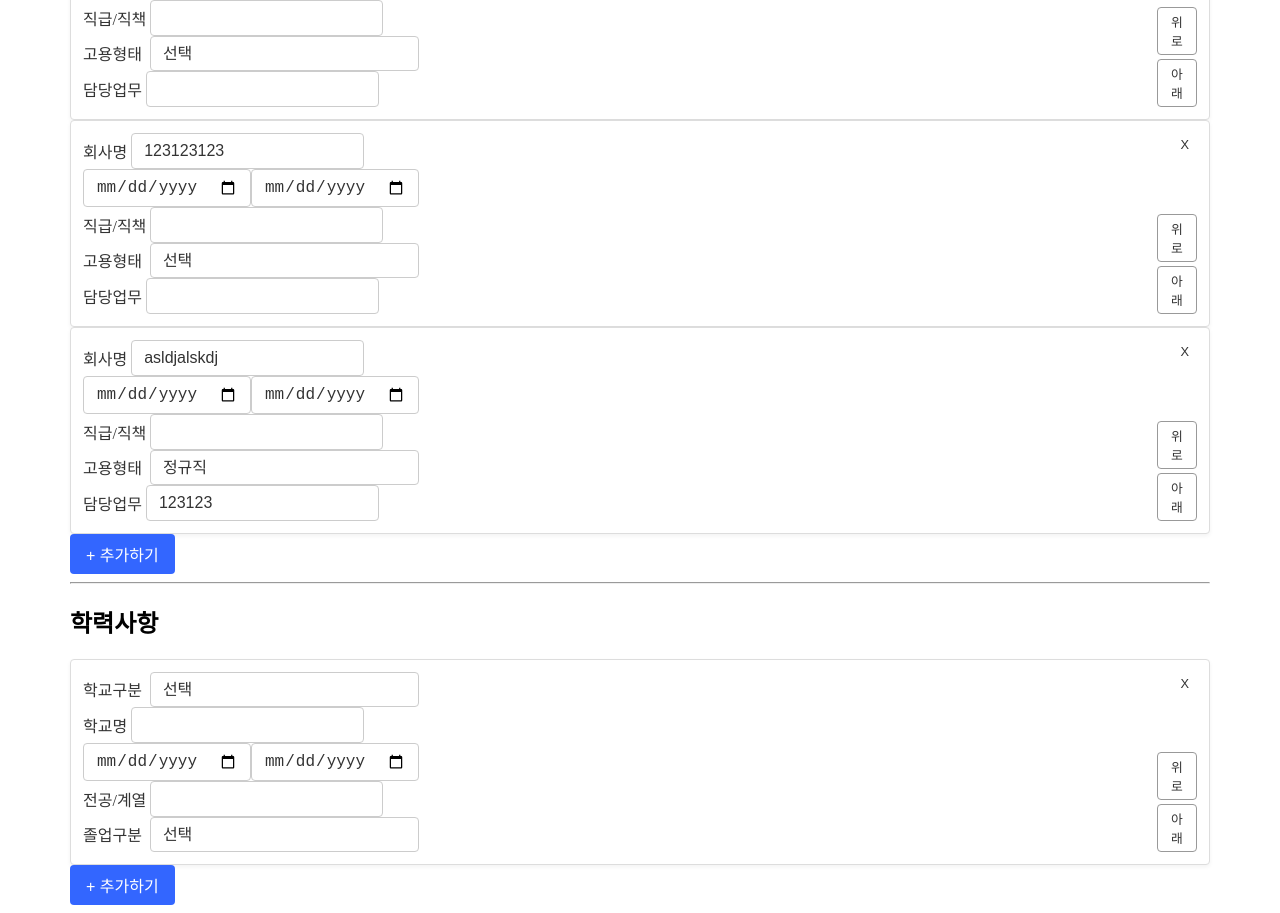
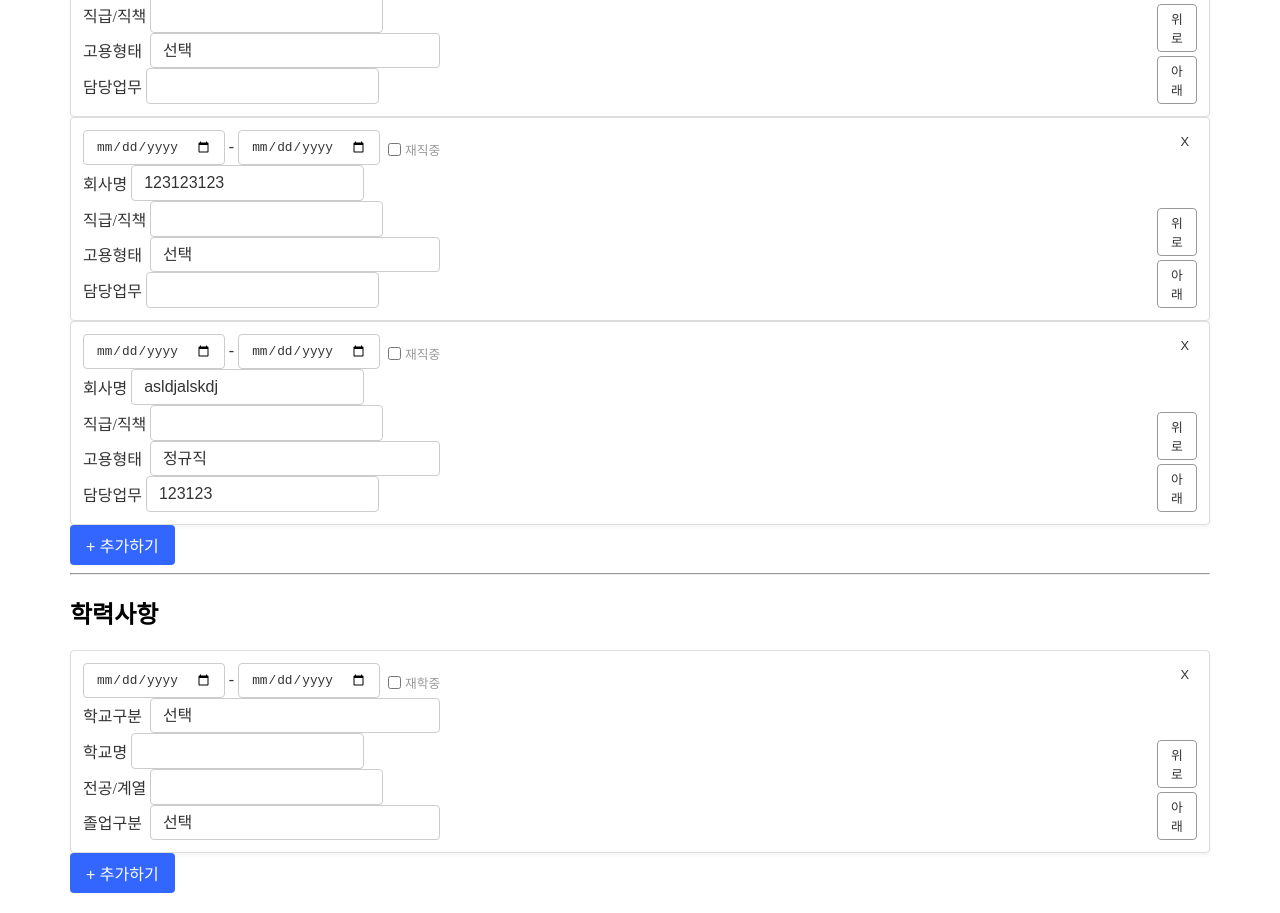
Before and after one commit to daeunkim212/resume-creator, a React (Vite) app: page / in a window 1280 px wide. Shown: the part 220-1133 px from the top of the page. Built offline with nearby package versions, Linux system fonts and the light colour scheme; data requests are answered from the project's data file.

Commit message:
Feat: dateRangeInput 컴포넌트 생성 및 validation 추가

```diff
--- /dev/null
+++ b/components/molecules/dateRangeInput.tsx
@@ -0,0 +1,106 @@
+import React, { useState } from "react";
+import styled from "styled-components";
+import Input from "../atoms/input";
+import theme from "../../src/theme";
+
+interface DateRangeInputProps {
+  startDate: string;
+  endDate: string;
+  onStartDateChange: (e: React.ChangeEvent<HTMLInputElement>) => void;
+  onEndDateChange: (e: React.ChangeEvent<HTMLInputElement>) => void;
+  checkboxMessage?: string;
+}
+
+export default function DateRangeInput({
+  startDate,
+  endDate,
+  onStartDateChange,
+  onEndDateChange,
+  checkboxMessage,
+}: DateRangeInputProps) {
+  const [hideEndDate, setHideEndDate] = useState(false);
+  const [errorMessage, setErrorMessage] = useState("");
+
+  const handleCheckboxChange = (e: React.ChangeEvent<HTMLInputElement>) => {
+    setHideEndDate(e.target.checked);
+  };
+
+  const handleStartDateChange = (e: React.ChangeEvent<HTMLInputElement>) => {
+    if (e.target.value > endDate)
+      setErrorMessage("끝나는 날이 시작하는 날보다 빠를 수 없습니다.");
+    else setErrorMessage("");
+    onStartDateChange(e);
+    console.log(startDate, endDate);
+  };
+
+  const handleEndDateChange = (e: React.ChangeEvent<HTMLInputElement>) => {
+    if (hideEndDate) {
+      return;
+    }
+    if (e.target.value < startDate)
+      setErrorMessage("끝나는 날이 시작하는 날보다 빠를 수 없습니다.");
+    else setErrorMessage("");
+    onEndDateChange(e);
+    console.log(startDate, endDate);
+  };
+
+  return (
+    <div>
+      <DateInputContainer>
+        <Input
+          type="date"
+          value={startDate}
+          onChange={handleStartDateChange}
+          componentSize="small"
+        />
+        {!hideEndDate && (
+          <>
+            -
+            <Input
+              type="date"
+              value={endDate}
+              onChange={handleEndDateChange}
+              componentSize="small"
+            />
+          </>
+        )}
+        <CheckboxContainer>
+          <Checkbox
+            type="checkbox"
+            checked={hideEndDate}
+            onChange={handleCheckboxChange}
+          />
+          {checkboxMessage && <CheckboxLabel>{checkboxMessage}</CheckboxLabel>}
+        </CheckboxContainer>
+      </DateInputContainer>
+      {errorMessage && <ErrorLabel>{errorMessage}</ErrorLabel>}
+    </div>
+  );
+}
+
+const CheckboxContainer = styled.div`
+  display: flex;
+  align-items: center;
+  margin-top: 4px;
+`;
+
+const Checkbox = styled.input`
+  margin-right: 4px;
+`;
+
+const CheckboxLabel = styled.label`
+  font-size: 0.8rem;
+  font-weight: 500;
+  color: #999999;
+`;
+
+const ErrorLabel = styled.span`
+  font-size: 0.8rem;
+  color: ${theme.color.red};
+`;
+
+const DateInputContainer = styled.div`
+  display: flex;
+  align-items: center;
+  gap: 4px;
+`;
--- a/src/App.tsx
+++ b/src/App.tsx
@@ -5,6 +5,7 @@ import Input from "../components/atoms/input";
 import Select from "../components/atoms/select";
 import Item from "../components/molecules/item";
 import Modal from "../components/molecules/modal";
+import DateRangeInput from "../components/molecules/dateRangeInput";
 import { Educations, PastCareers } from "./types";
 
 function App() {
@@ -285,6 +286,17 @@ function App() {
                   moveDownItem={() => moveDownPastCareer(index)}
                 >
                   <div>
+                    <DateRangeInput
+                      startDate={item.ca_start_date}
+                      endDate={item.ca_end_date}
+                      onStartDateChange={(
+                        e: React.ChangeEvent<HTMLInputElement>
+                      ) => handlePastCareerChange(e, item.id, "ca_start_date")}
+                      onEndDateChange={(
+                        e: React.ChangeEvent<HTMLInputElement>
+                      ) => handlePastCareerChange(e, item.id, "ca_end_date")}
+                      checkboxMessage="재직중"
+                    />
                     <Input
                       label="회사명"
                       type="text"
@@ -293,26 +305,6 @@ function App() {
                         handlePastCareerChange(e, item.id, "ca_title")
                       }
                     />
-                    <div
-                      style={{
-                        display: "flex",
-                      }}
-                    >
-                      <Input
-                        type="date"
-                        value={item.ca_start_date}
-                        onChange={(e: React.ChangeEvent<HTMLInputElement>) =>
-                          handlePastCareerChange(e, item.id, "ca_start_date")
-                        }
-                      />
-                      <Input
-                        type="date"
-                        value={item.ca_end_date}
-                        onChange={(e: React.ChangeEvent<HTMLInputElement>) =>
-                          handlePastCareerChange(e, item.id, "ca_end_date")
-                        }
-                      />
-                    </div>
                     <Input
                       label="직급/직책"
                       type="text"
@@ -371,6 +363,17 @@ function App() {
                   moveDownItem={() => moveDownEducation(index)}
                 >
                   <div>
+                    <DateRangeInput
+                      startDate={item.edu_start_date}
+                      endDate={item.edu_end_date}
+                      onStartDateChange={(e) =>
+                        handleEducationChange(e, item.id, "edu_start_date")
+                      }
+                      onEndDateChange={(e) =>
+                        handleEducationChange(e, item.id, "edu_end_date")
+                      }
+                      checkboxMessage="재학중"
+                    />
                     <Select
                       name="edu_class"
                       label="학교구분"
@@ -387,7 +390,6 @@ function App() {
                       <Select.Option value="COLLEGE">전문대</Select.Option>
                       <Select.Option value="HIGHSCHOOL">고등학교</Select.Option>
                     </Select>
-
                     <Input
                       label="학교명"
                       type="text"
@@ -397,24 +399,6 @@ function App() {
                         handleEducationChange(e, item.id, "edu_title")
                       }
                     />
-                    <div style={{ display: "flex" }}>
-                      <Input
-                        type="date"
-                        name="edu_start_date"
-                        value={item.edu_start_date}
-                        onChange={(e) =>
-                          handleEducationChange(e, item.id, "edu_start_date")
-                        }
-                      />
-                      <Input
-                        type="date"
-                        name="edu_end_date"
-                        value={item.edu_end_date}
-                        onChange={(e) =>
-                          handleEducationChange(e, item.id, "edu_end_date")
-                        }
-                      />
-                    </div>
                     <Input
                       label="전공/계열"
                       type="text"
```
